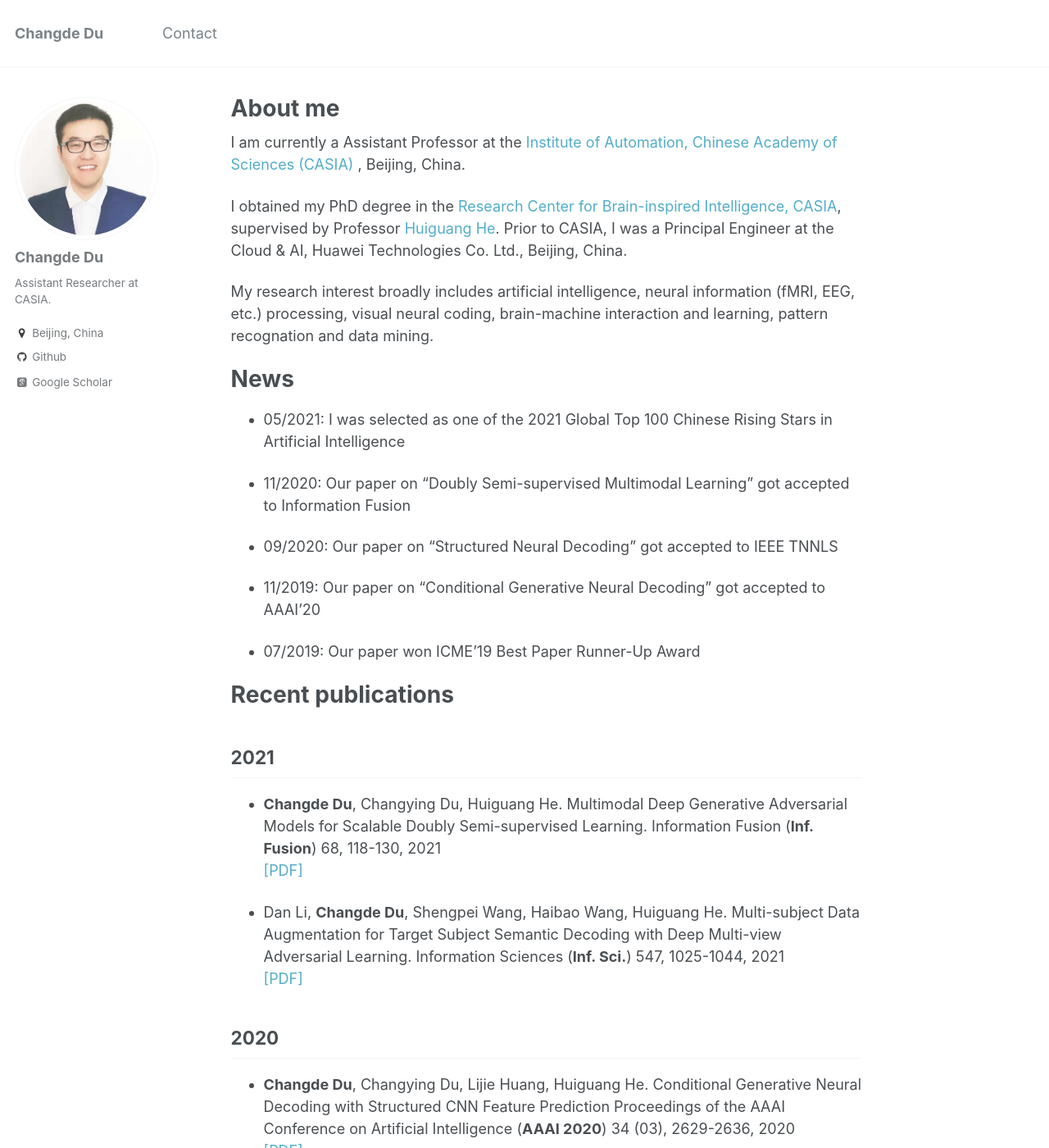
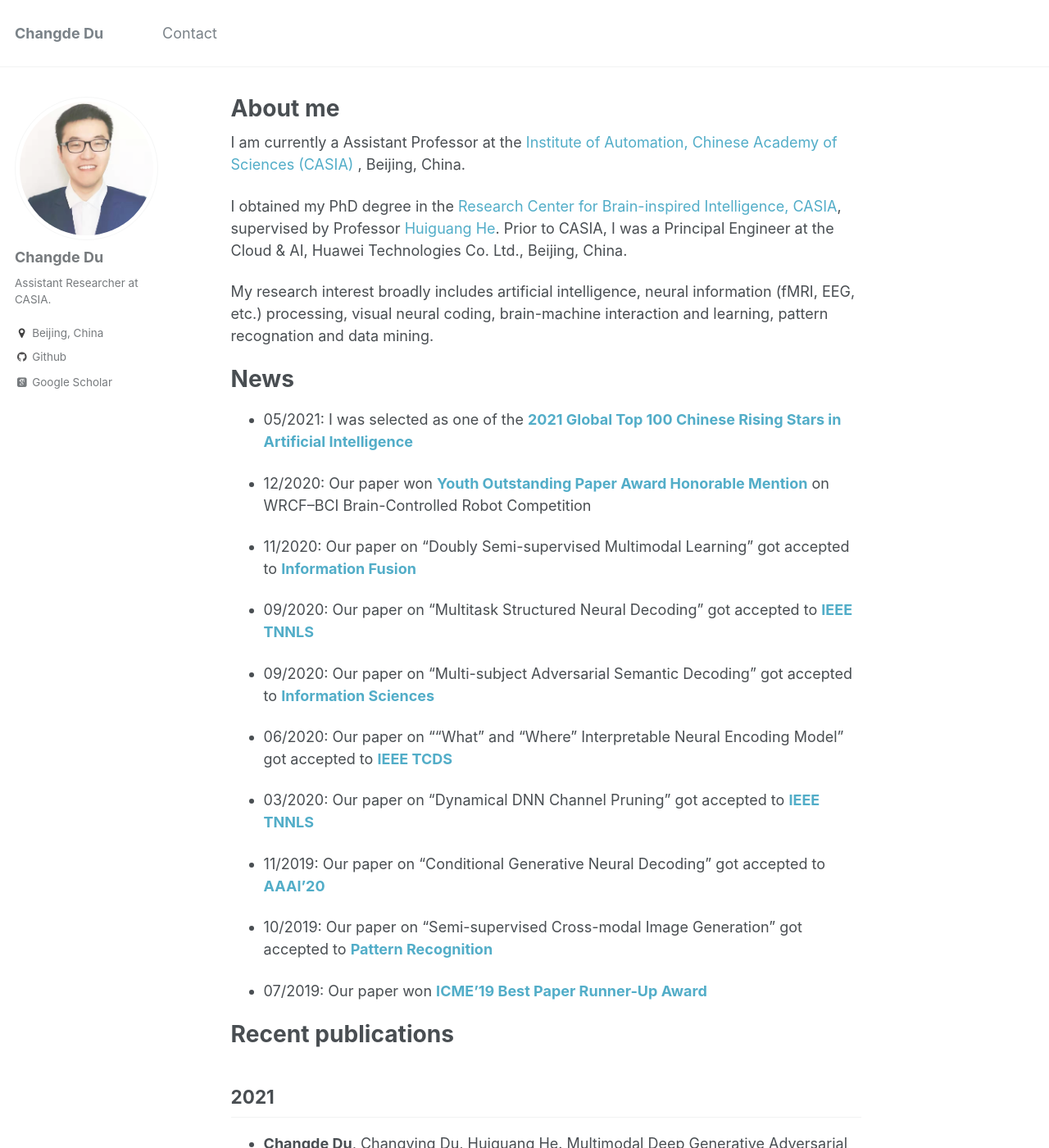
Before and after one commit to ChangdeDu/changdedu.github.io, a Jekyll site: the page built from _pages/about.md, in a window 1280 px wide and 1400 px high. Shown: the whole window at 82% size. Built offline with Jekyll 4.4.1, drawn with Linux system fonts in a browser that asks for light colours; some web fonts are replaced; some of the changed text lies outside the part shown.

Commit message:
Create about.md

```diff
--- a/_pages/about.md
+++ b/_pages/about.md
@@ -17,15 +17,25 @@ I obtained my PhD degree in the [Research Center for Brain-inspired Intelligence
 My research interest broadly includes artificial intelligence, neural information (fMRI, EEG, etc.) processing, visual neural coding, brain-machine interaction and learning, pattern recognation and data mining.
 
 # News
-- 05/2021: I was selected as one of the 2021 Global Top 100 Chinese Rising Stars in Artificial Intelligence
+- 05/2021: I was selected as one of the [**2021 Global Top 100 Chinese Rising Stars in Artificial Intelligence**](https://xueshu.baidu.com/usercenter/index/aischolar)
 
-- 11/2020: Our paper on "Doubly Semi-supervised Multimodal Learning" got accepted to Information Fusion
+- 12/2020: Our paper won [**Youth Outstanding Paper Award Honorable Mention**](https://mp.weixin.qq.com/s/vgwEHo53KpVdcjNPWKkHjg) on WRCF--BCI Brain-Controlled Robot Competition
 
-- 09/2020: Our paper on "Structured Neural Decoding" got accepted to IEEE TNNLS
+- 11/2020: Our paper on "Doubly Semi-supervised Multimodal Learning" got accepted to [**Information Fusion**](https://www.sciencedirect.com/science/article/abs/pii/S1566253520304115?dgcid=rss_sd_all)
 
-- 11/2019: Our paper on "Conditional Generative Neural Decoding" got accepted to AAAI'20
+- 09/2020: Our paper on "Multitask Structured Neural Decoding" got accepted to [**IEEE TNNLS**](https://ieeexplore.ieee.org/document/9229132)
 
-- 07/2019: Our paper won ICME'19 Best Paper Runner-Up Award
+- 09/2020: Our paper on "Multi-subject Adversarial Semantic Decoding" got accepted to [**Information Sciences**](https://www.sciencedirect.com/science/article/abs/pii/S0020025520309221)
+
+- 06/2020: Our paper on "“What" and “Where" Interpretable Neural Encoding Model" got accepted to [**IEEE TCDS**](https://ieeexplore.ieee.org/document/9134376)
+
+- 03/2020: Our paper on "Dynamical DNN Channel Pruning" got accepted to [**IEEE TNNLS**](https://ieeexplore.ieee.org/document/9055425?reason=concurrency)
+
+- 11/2019: Our paper on "Conditional Generative Neural Decoding" got accepted to [**AAAI'20**](https://aaai.org/ojs/index.php/AAAI/article/view/5647)
+
+- 10/2019: Our paper on "Semi-supervised Cross-modal Image Generation" got accepted to  [**Pattern Recognition**](https://www.sciencedirect.com/science/article/abs/pii/S0031320319303863)
+
+- 07/2019: Our paper won [**ICME'19 Best Paper Runner-Up Award**](http://english.ia.cas.cn/rh/rps/201908/t20190819_214607.html)
 
 
 # Recent publications
@@ -117,6 +127,7 @@ Joint European Conference on Machine Learning and Knowledge Discovery in Databas
 
 # Awards and Achievements
 - 2021 Global Top 100 Chinese Rising Stars in Artificial Intelligence
+- 2020 World Robot Competition Finals--BCI Brain-Controlled Robot Competition Youth Outstanding Paper Award Honorable Mention
 -	2019 ICME Best Paper Runner-Up Award
 -	2019 CAS Presidential Scholarship
 -	2019 Beijing Outstanding Graduate Student Awards
```
